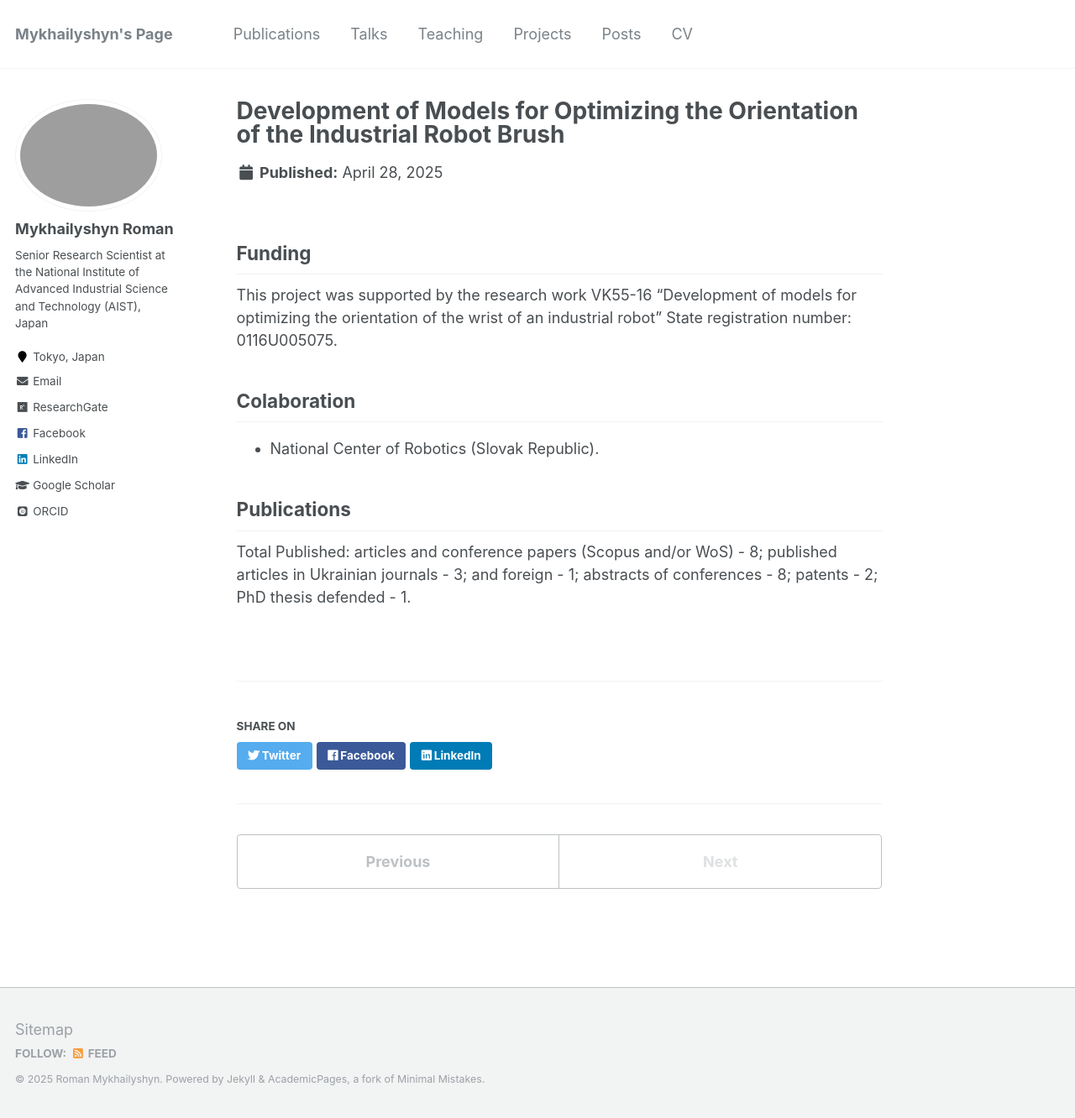
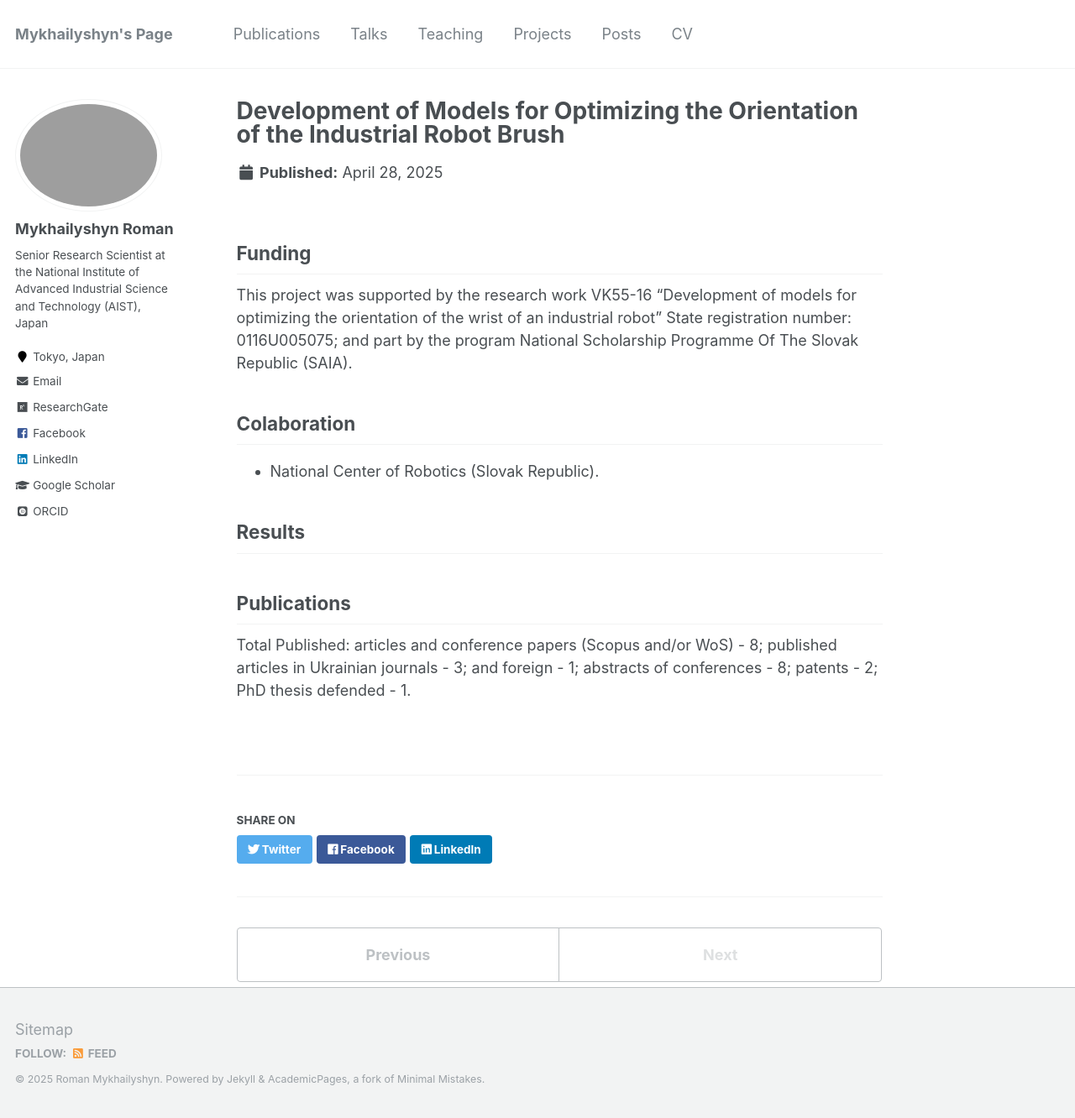
Before and after one commit to RomanMykhailyshyn/RomanMykhailyshyn.github.io, a Jekyll site: the page built from _portfolio/portfolio-7.md, in a window 1280 px wide and 1332 px high. Shown: the whole window at 84% size. Built offline with Jekyll 4.4.1, drawn with Linux system fonts in a browser that asks for light colours; some web fonts are replaced.

Commit message:
Update portfolio-7.md

```diff
--- a/_portfolio/portfolio-7.md
+++ b/_portfolio/portfolio-7.md
@@ -4,10 +4,14 @@ excerpt: "<br/><img src='/images/P1.png' width='500'>"
 collection: portfolio
 ---
 ## Funding
-This project was supported by the research work VK55-16 "Development of models for optimizing the orientation of the wrist of an industrial robot" State registration number: 0116U005075.
+This project was supported by the research work VK55-16 "Development of models for optimizing the orientation of the wrist of an industrial robot" State registration number: 0116U005075; and part by the program National Scholarship Programme Of The Slovak Republic (SAIA).
 
 ## Colaboration
 * National Center of Robotics (Slovak Republic).
 
+## Results
+
+
+
 ## Publications
 Total Published: articles and conference papers (Scopus and/or WoS) - 8; published articles in Ukrainian journals - 3; and foreign - 1; abstracts of conferences - 8; patents - 2; PhD thesis defended - 1.
```
